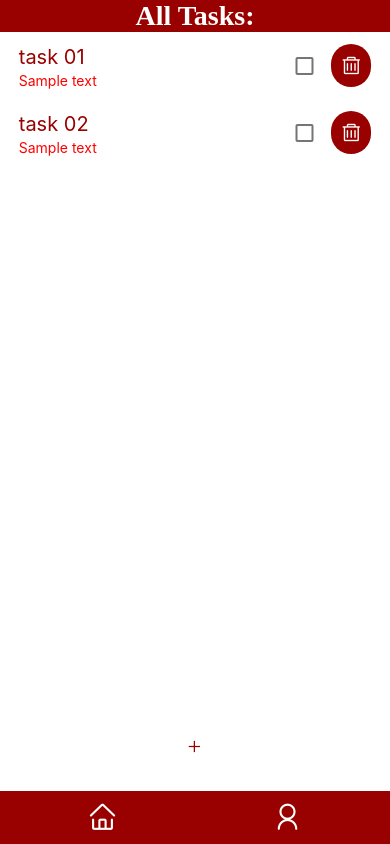
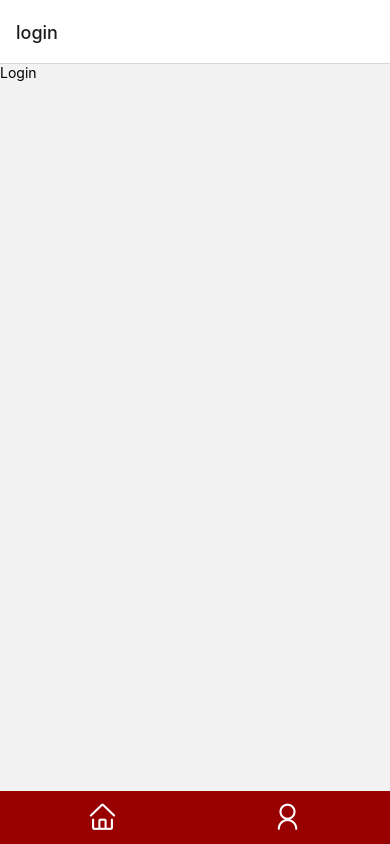
Before and after one commit to shahzaibansari123/Shezi-ReactNativeApp-ToDoList-DailyGoals, a React Native app in the folder todoapp/: screen / in a window 390 px wide. Built offline with nearby package versions, Linux system fonts and the light colour scheme.

Commit message:
work complete

```diff
--- a/todoapp/Main.jsx
+++ b/todoapp/Main.jsx
@@ -13,10 +13,10 @@ const Main = () => {
 
   return (
     <NavigationContainer>
-      <Stack.Navigator initialRouteName="home">
+      <Stack.Navigator initialRouteName="login">
         <Stack.Screen name="home" component={Home} options={{headerShown: false}}/>
         <Stack.Screen name="login" component={Login}/>
-        <Stack.Screen name="profile" component={Profile}/>
+        <Stack.Screen name="profile" component={Profile} />
 
 
       </Stack.Navigator>
```
